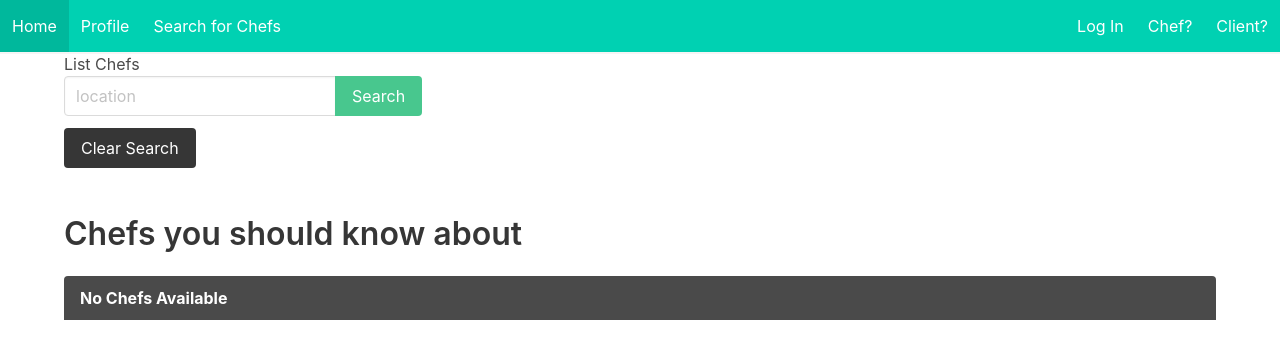
After one commit to javenegas1/hotplate, a Django app: page /chefs/ in a window 1280 px wide. The commit adds this page. Shown: the top 359 px of the page. Run offline with Django 4.2, Linux system fonts and the light colour scheme.

Commit message:
search page and location added to user model

```diff
--- a/main_app/forms.py
+++ b/main_app/forms.py
@@ -6,6 +6,7 @@ class RegisterChefForm(UserCreationForm):
     email = forms.EmailField(max_length=100)
     first_name = forms.CharField(max_length=100)
     last_name = forms.CharField(max_length=100)
+    location = forms.CharField(max_length=50)
 
     class Meta:
         model = Chef
@@ -16,6 +17,7 @@ class RegisterClientForm(UserCreationForm):
     email = forms.EmailField(max_length=100)
     first_name = forms.CharField(max_length=100)
     last_name = forms.CharField(max_length=100)
+    location = forms.CharField(max_length=50)
 
     class Meta:
         model = Client
--- /dev/null
+++ b/main_app/templates/chefs_list.html
@@ -0,0 +1,40 @@
+<!DOCTYPE html>
+<html>
+    {% extends 'nav.html' %}
+<body>
+    {% block content %}
+    <h1>List Chefs</h1>
+
+    <form class="mb-5" method="get">
+        <div class="field has-addons">
+          <div class="control">
+            <!--  Our input will search by name of artist  -->
+            <input class="input" type="text" name="location" placeholder="location" />
+          </div>
+          <div class="control">
+            <input class="button is-success" type="submit" value="Search" />
+          </div>
+        </div>
+        <!--  This anchor tag will redirect back to artist list without a query param -->
+        <a class="button is-dark" href="{% url 'chefs_list' %}">Clear Search</a>
+      </form>
+    <h1 class="title pt-5">Chefs you should know about</h1>
+    <div class="gallery">
+      {% for chef in chefs %}
+
+        <div class="card">
+            {{chef.role}} {{chef.first_name}} in {{chef.location}}
+        </div>
+        {% empty %}
+      <article class="message">
+        <div class="message-header">
+          <p>No Chefs Available</p>
+        </div>
+      </article>
+      {% endfor %}
+    </div>
+
+
+    {% endblock %}
+</body>
+</html>
--- a/main_app/templates/home.html
+++ b/main_app/templates/home.html
@@ -4,6 +4,7 @@
 <body>
     {% block content %}
     <h1>Home Page</h1>
+    <p>route to either chef or client signup or login page</p>
     {% endblock %}
 </body>
 </html>
--- a/main_app/templates/nav.html
+++ b/main_app/templates/nav.html
@@ -26,18 +26,19 @@
                 <a class="navbar-item" href="/accounts/profile">Profile</a>
             </div>
             <div class="navbar-start">
-                <a class="navbar-item" href="/about">About</a>
+                <a class="navbar-item" href="/chefs">Search for Chefs</a>
             </div>
 
             {% if user.is_authenticated %}
                 <div class="navbar-menu navbar-end">
-                    <span class="navbar-item">Welcome: {{user.first_name}} {{user.last_name}}</span>
+                    <span class="navbar-item">Hello {{user.first_name}}!</span>
                     <a class="navbar-item" href="{% url 'logout' %}">Logout</a>
                 </div>
             {% else %}
                 <div class="navbar-menu navbar-end">
                     <a class="navbar-item" href="{% url 'login' %}">Log In</a>
-                    <a class="navbar-item" href="{% url 'signup' %}">Sign Up</a>
+                    <a class="navbar-item" href="{% url 'register_chef' %}">Chef?</a>
+                    <a class="navbar-item" href="{% url 'register_client' %}">Client?</a>
                 </div>
             {% endif %}
         </nav>
--- a/main_app/urls.py
+++ b/main_app/urls.py
@@ -6,5 +6,6 @@ urlpatterns = [
     path('accounts/chef/', views.RegisterChef.as_view(), name="register_chef"),
     path('accounts/client/', views.RegisterClient.as_view(), name="register_client"),
     path('accounts/profile/', views.Profile.as_view(), name="profile"),
+    path('chefs/', views.ChefsList.as_view(), name="chefs_list"),
 
 ]
--- a/main_app/views.py
+++ b/main_app/views.py
@@ -9,6 +9,7 @@ from django.views.generic.base import TemplateView
 from django.views.generic.edit import CreateView, UpdateView, DeleteView
 
 from main_app.forms import RegisterChefForm, RegisterClientForm
+from main_app.models import Chef
 # Create your views here.
 
 class Home(TemplateView):
@@ -47,3 +48,20 @@ class RegisterClient(View):
 @method_decorator(login_required, name='dispatch')
 class Profile(TemplateView):
     template_name = 'profile.html'
+
+class ChefsList(TemplateView):
+    template_name = 'chefs_list.html'
+
+    def get_context_data(self, **kwargs):
+        context = super().get_context_data(**kwargs)
+        location = self.request.GET.get('')
+
+        if location != None:
+            context["chefs"] = Chef.objects.filter(location__icontains=location)
+            # We add a header context that includes the search param
+            context["header"] = "Searching for chefs around {}".format(location)
+        else:
+            context["chefs"] = Chef.objects.filter()
+            # default header for not searching
+            context["header"] = "Chefs around here"
+        return context
```
Also changed, not shown: main_app/models.py (+7 -1 lines), main_app/migrations/0003_user_location.py (added).
